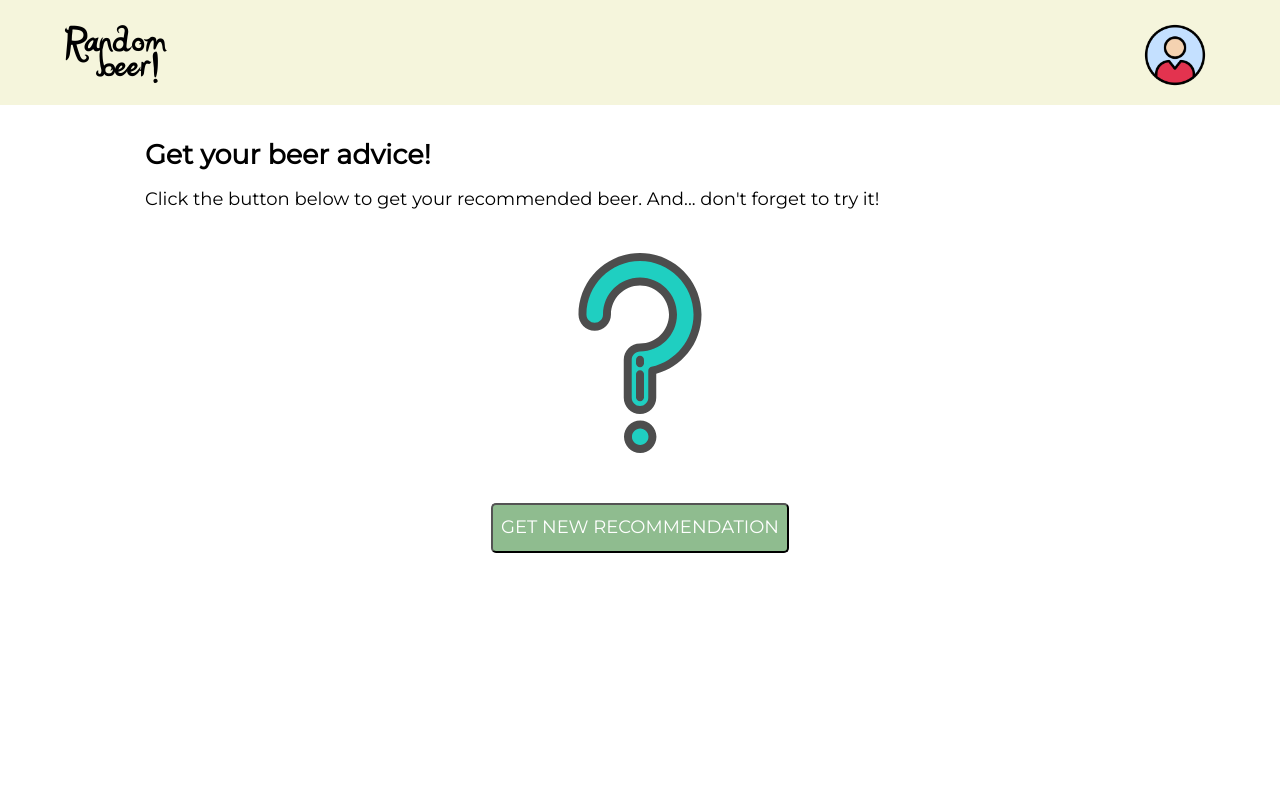
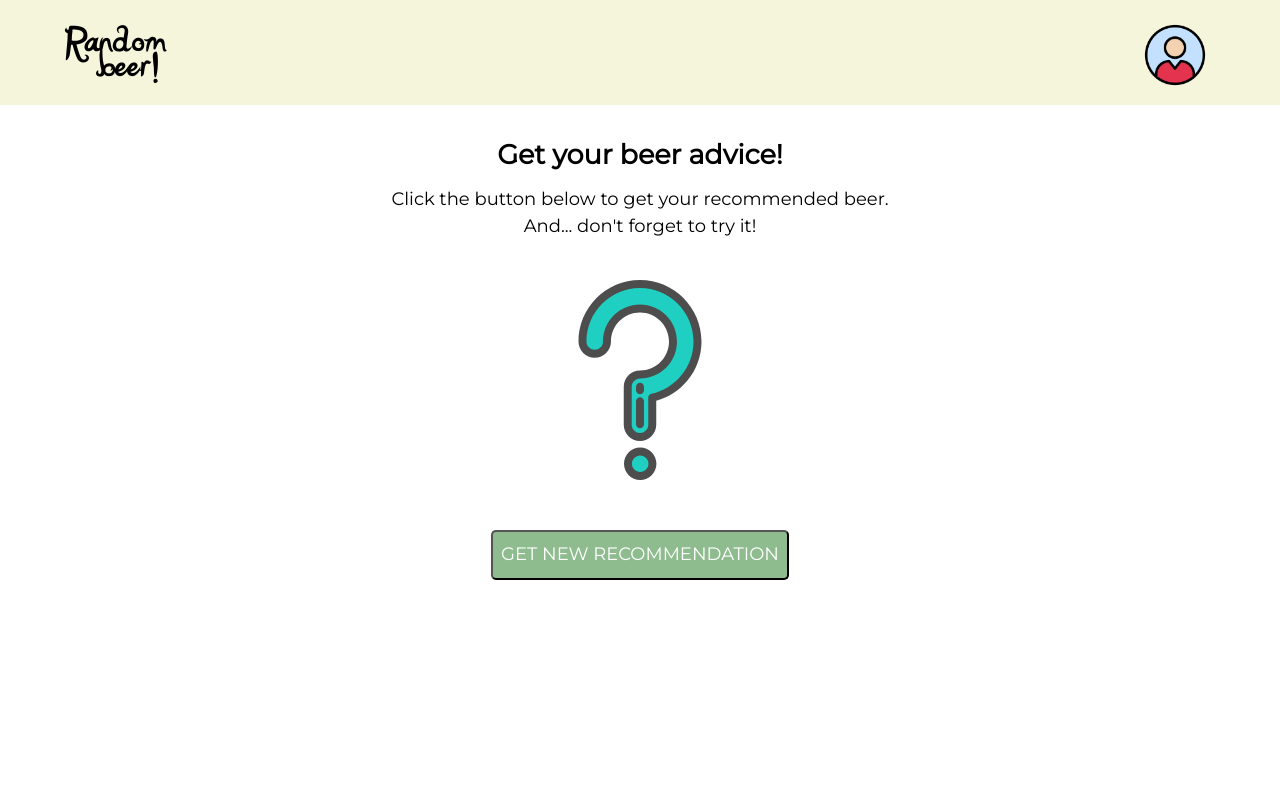
Before and after one commit to kloverina/random-beer, a Vue app: page / in a window 1280 px wide. Shown: the top 800 px of the page. Built offline with nearby package versions, Linux system fonts and the light colour scheme; no server answers.

Commit message:
buttons style fixes

```diff
--- a/src/components/VRandomizer.vue
+++ b/src/components/VRandomizer.vue
@@ -3,7 +3,8 @@
 
     <h2> Get your beer advice! </h2>
     <div class='content'>
-      <p>Click the button below to get your recommended beer. And... don't forget to try it! </p>
+      <p class='randomizer-p'>Click the button below to get your recommended beer.  </p>
+      <p class='randomizer-p'> And... don't forget to try it! </p>
       <div class='beer-block'>
         <div class='beer-block__item beer-pic' v-bind:style="{ background: color}">
           <div v-if='!showBeerInfo'>
--- a/src/styles/index.scss
+++ b/src/styles/index.scss
@@ -95,6 +95,7 @@ footer{
   background: darkseagreen;
   color: white;
   text-transform: uppercase;
+  cursor: pointer;
 
   &.not_active{
     background: #b9b7b7;
--- a/src/styles/randomizer.scss
+++ b/src/styles/randomizer.scss
@@ -6,6 +6,9 @@ p{
 
 .randomizer{
   margin-top: 20px;
+  &-p, h2{
+    text-align: center;
+  }
 }
 
 .about{
@@ -137,7 +140,9 @@ p{
 
 .info-button{
   color: black !important;
+  cursor: pointer;
 }
+
 
 
 
```
